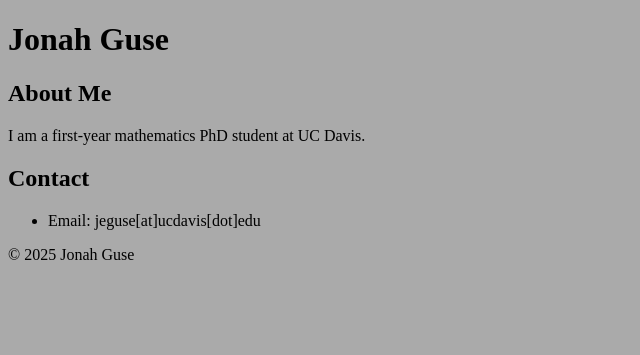
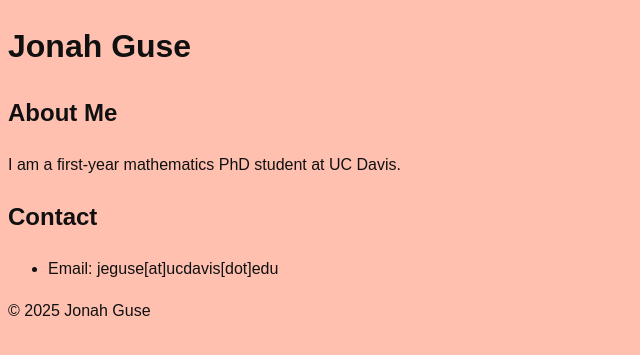
Before and after one commit to jeguse/jeguse.github.io, a Jekyll site: the page built from index.md, in a window 1280 px wide. Shown: the top 355 px of the page, without its empty margins (0-640 px from the left). Built offline with Jekyll 4.4.1, drawn with Linux system fonts in a browser that asks for light colours.

Commit message:
Update main.css

```diff
--- a/assets/css/main.css
+++ b/assets/css/main.css
@@ -1,3 +1,14 @@
+* {
+  box-sizing: border-box;
+}
+
+html {
+  font-size: 16px;
+}
+
 body {
-  background-color: #AAAAAA;
+  font-family: Arial;
+  line-height: 1.6;
+  color: #101010;
+  background-color: #ffc0b0;
 }
```
